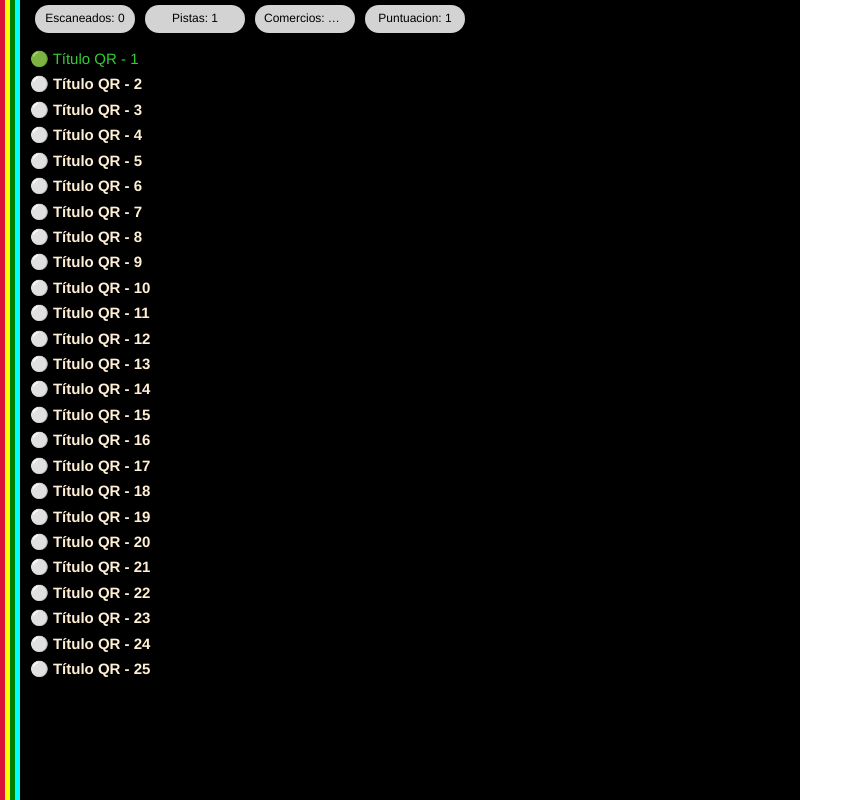
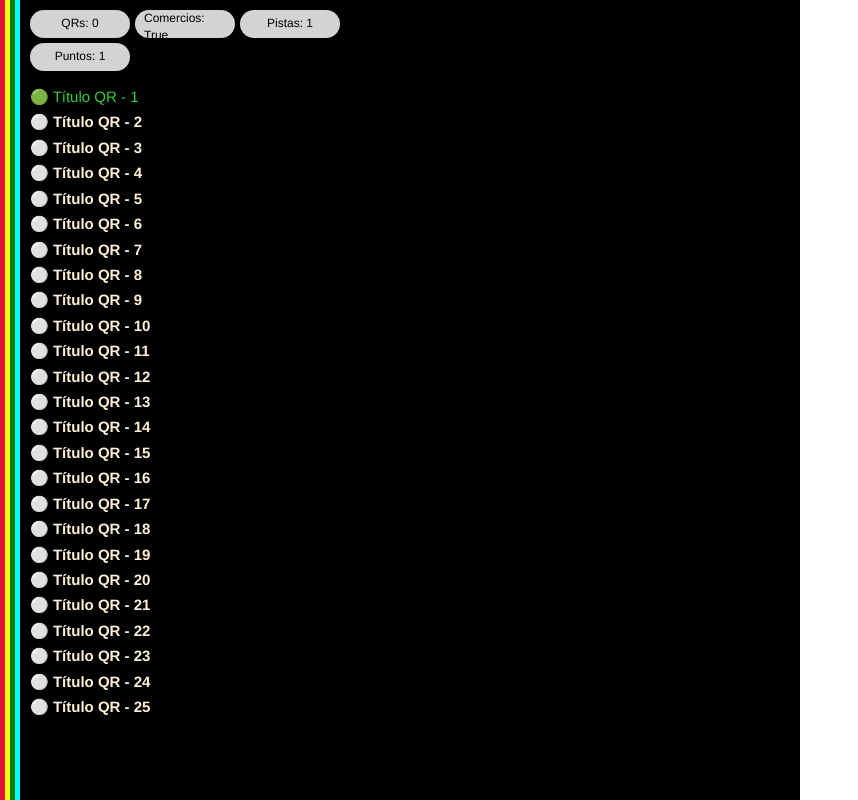
Before and after one commit to fran-r/gimkana_festa_major, a Django app: page /gimkana/ in a window 1280 px wide. Shown: the whole page, without its empty margins (0-858 px from the left). Run offline with Django 3.2, Linux system fonts and the light colour scheme; a user stored in the database is signed in; data comes from the database, SQL or seed files in the repository; tables that the repository leaves empty hold one stand-in row (values such as "Sample post"); some libraries are stand-ins or nearby versions.

Commit message:
Style scoring tags

```diff
--- a/gimkana/static/css/styles.css
+++ b/gimkana/static/css/styles.css
@@ -88,36 +88,3 @@ html, body {
 .list-item a {
     color: inherit;
 }
-
-.TagContainer {
-    display: flex;
-    flex-direction: row;
-    margin-bottom: 10px;
-}
-
-.TagContainer .Tag {
-  margin: 5px;
-  display: flex;
-  flex-direction: row;
-  min-width: 29px;
-  max-width: 120px;
-  # width: fit-content;
-  width: 100px;
-  height: 28px;
-  border-radius: 20px;
-  cursor: pointer;
-
-  color: black;
-  background: lightgrey;
-  transition: width 0.3s linear;
-  overflow: hidden;
-}
-
-.Tag .Label {
-    padding: 0 9px 0 9px;
-    margin: auto;
-    font-size: 12px;
-    overflow: hidden;
-    white-space: nowrap;
-    text-overflow: ellipsis;
-}
--- /dev/null
+++ b/gimkana/static/css/tags.css
@@ -0,0 +1,35 @@
+.TagsContainer {
+    display: flex;
+    flex-direction: column;
+    padding: 10px 0 10px 0;
+}
+
+.TagsRow {
+    display: flex;
+    flex-direction: row;
+    margin-bottom: 5px;
+}
+
+.TagsRow .Tag {
+  margin-right: 5px;
+  display: flex;
+  flex-direction: row;
+  width: 100px;
+  height: 28px;
+  border-radius: 20px;
+
+  color: black;
+  background: lightgrey;
+  transition: width 0.3s linear;
+  overflow: hidden;
+}
+
+.Tag .Label {
+    display: flex;
+    padding: 0 9px 0 9px;
+    margin: auto;
+    font-size: 12px;
+    //overflow: hidden;
+    //white-space: nowrap;
+    //text-overflow: ellipsis;
+}
--- a/gimkana/templates/base_generic.html
+++ b/gimkana/templates/base_generic.html
@@ -12,6 +12,7 @@
     <!-- Add additional CSS in static file -->
     {% load static %}
     <link rel="stylesheet" href="{% static 'css/styles.css' %}">
+    <link rel="stylesheet" href="{% static 'css/tags.css' %}">
     <link rel="stylesheet" href="{% static 'css/google_maps.css' %}">
 </head>
 
--- a/gimkana/templates/gimkana/scoring.html
+++ b/gimkana/templates/gimkana/scoring.html
@@ -1,14 +1,9 @@
 {% block scores %}
-<div class="TagContainer">
+<div class="TagsContainer">
+    <div class="TagsRow">
         <div class="Tag">
             <div class="Label">
-            Escaneados: {{ num_qrs }}
-        </div>
-    </div>
-
-    <div class="Tag">
-        <div class="Label">
-            Pistas: {{ num_hints }}
+                QRs: {{ num_qrs }}
             </div>
         </div>
 
@@ -20,7 +15,16 @@
 
         <div class="Tag">
             <div class="Label">
-            Puntuacion: {{ score }}
+                Pistas: {{ num_hints }}
+            </div>
+        </div>
+    </div>
+
+    <div class="TagsRow">
+        <div class="Tag">
+            <div class="Label">
+                Puntos: {{ score }}
+            </div>
         </div>
     </div>
 </div>
```
Lines whose indentation alone changed are shown as unchanged.
